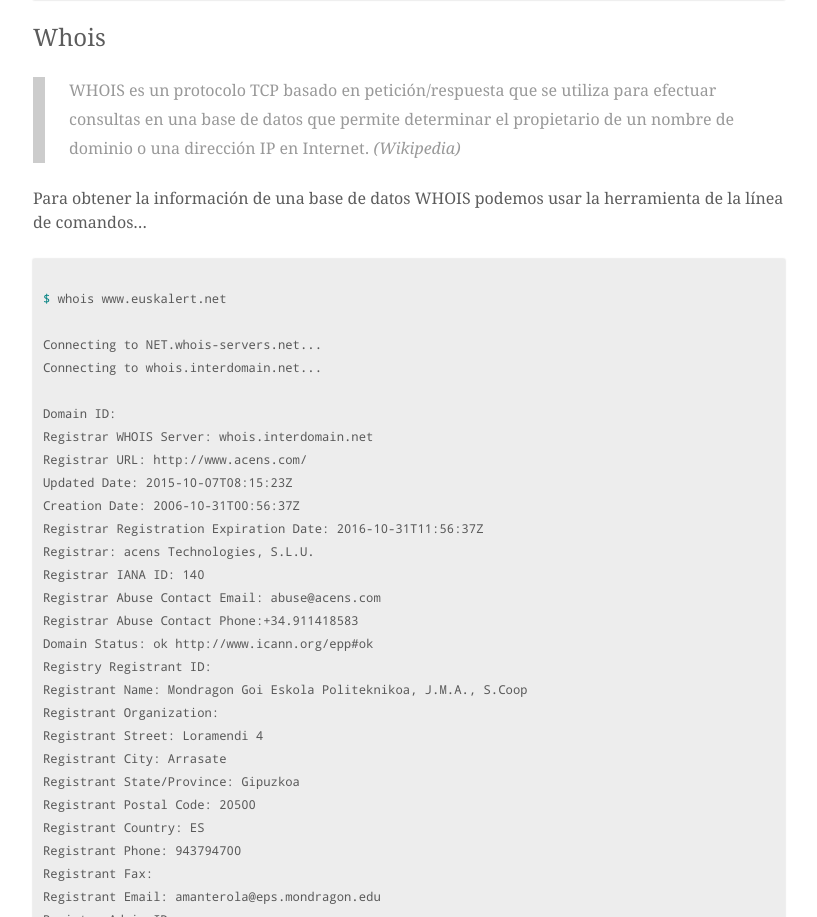
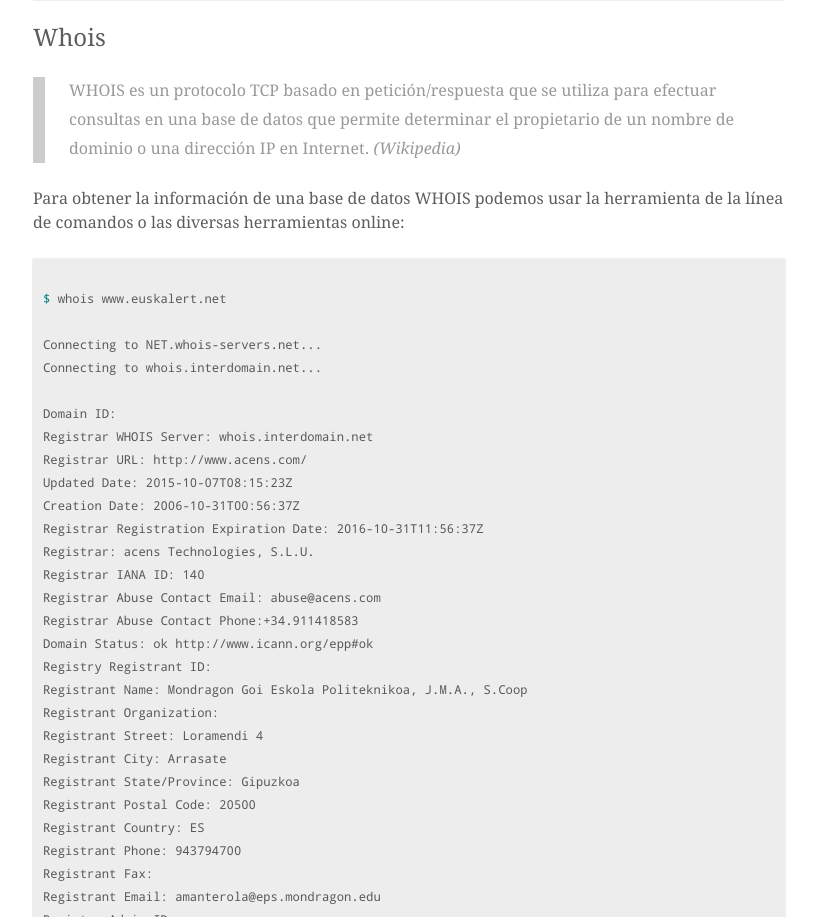
Before and after one commit to mrpnkt/mrpnkt.github.io, a Jekyll site: the page built from _posts/2016-09-20-moochackingmu-semana-1.md, in a window 1280 px wide. Shown: the part 1210-2127 px from the top of the page, without its empty margins (231-1048 px from the left). Built offline with Jekyll 4.4.1, drawn with Linux system fonts in a browser that asks for light colours; some of the changed text lies outside the part shown.

Commit message:
Update from Forestry.io - 2016-09-20-moochackingmu-semana-1.md

````diff
--- a/_posts/2016-09-20-moochackingmu-semana-1.md
+++ b/_posts/2016-09-20-moochackingmu-semana-1.md
@@ -46,7 +46,7 @@ Control-C
 
 > WHOIS es un protocolo TCP basado en petición/respuesta que se utiliza para efectuar consultas en una base de datos que permite determinar el propietario de un nombre de dominio o una dirección IP en Internet. *(Wikipedia)*
 
-Para obtener la información de una base de datos WHOIS podemos usar la herramienta de la línea de comandos...
+Para obtener la información de una base de datos WHOIS podemos usar la herramienta de la línea de comandos o las diversas herramientas online:
 
 ``` bash
 
````
Also changed, not shown: other parts of _posts/2016-09-20-moochackingmu-semana-1.md (+0 -3 lines).
